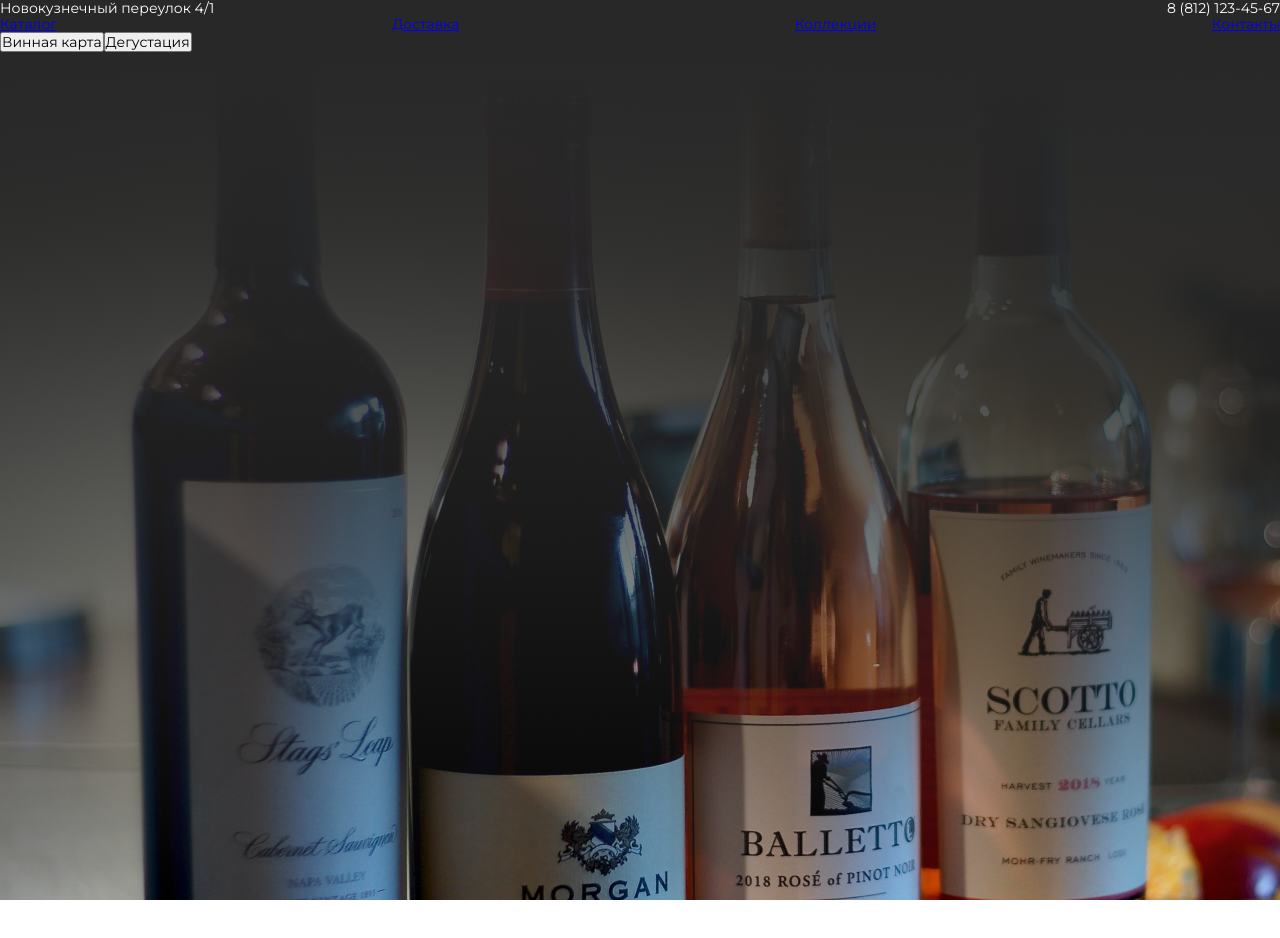
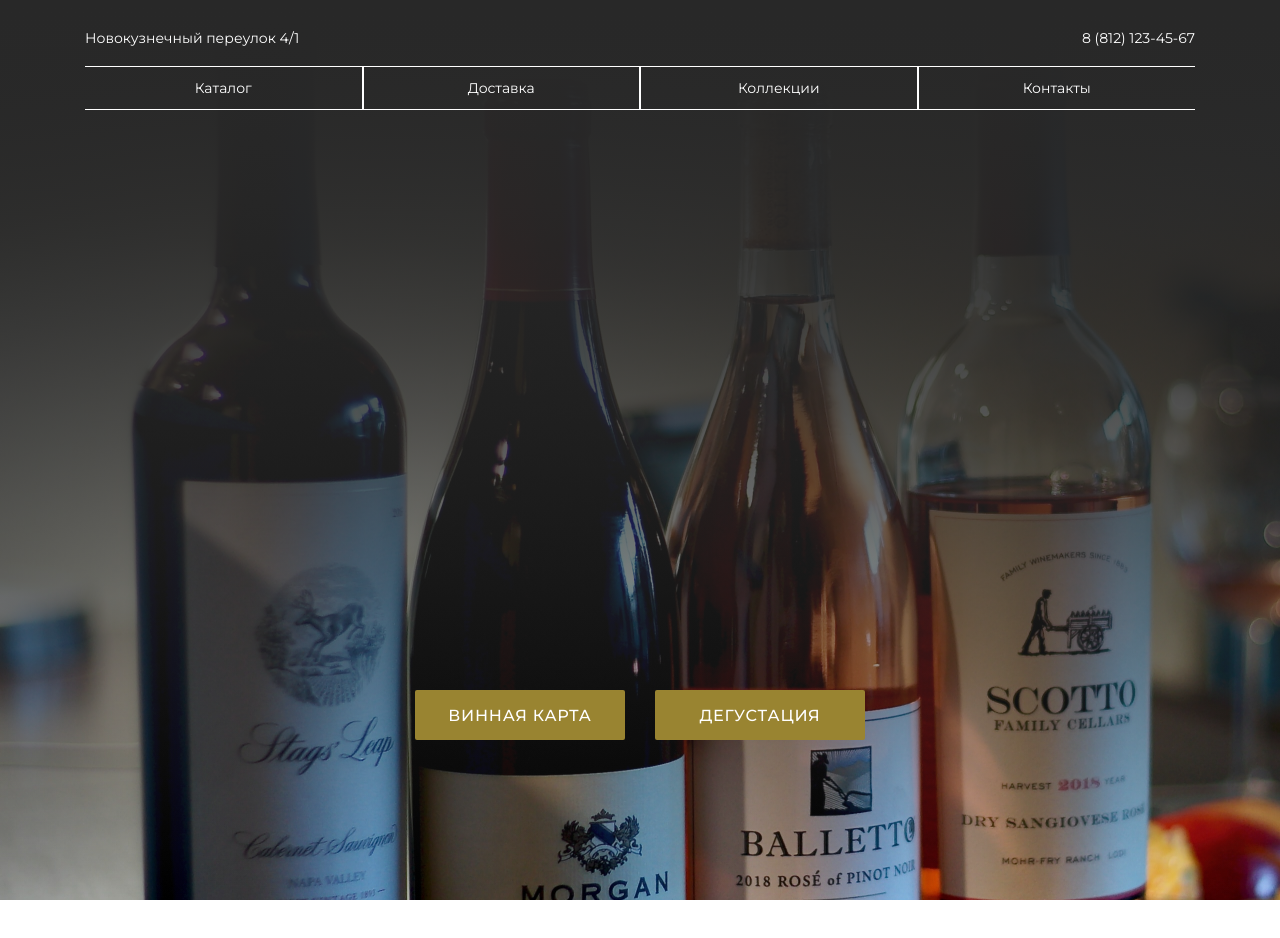
Before and after one commit to Konstantin-174/CSS-training-course-le_corte, a React (Create React App) app: page / in a window 1280 px wide. Shown: the top 938 px of the page. Built offline with nearby package versions, Linux system fonts and the light colour scheme.

Commit message:
4st commit (Header)

```diff
--- a/src/components/header/Header.jsx
+++ b/src/components/header/Header.jsx
@@ -1,11 +1,10 @@
 import React from 'react';
-import common from '../../styles/Common.module.scss';
 import local from './Header.module.scss';
 
 const Header = () => {
     return (
-        <header className={`${common.sectionOuter} + ${local.headerWrapper}`}>
-           <div className={`${common.sectionInner} + ${local.sectionInner}`}>
+        <header className={local.headerWrapper}>
+           <div className={local.sectionInner}>
                <div className={local.headerNav}>
                    <div className={local.headerContacts}>
                        <div className={local.headerContactsItem}>
--- a/src/components/header/Header.module.scss
+++ b/src/components/header/Header.module.scss
@@ -1,22 +1,28 @@
 @import "src/styles/variables";
 
 .headerWrapper {
-  //background: url("./img/bgc.png") no-repeat 50% 50%;
   background-size: cover;
   background: linear-gradient(180deg, #282828 0%, rgba(40, 40, 40, 0) 100%), url("./img/bgc.png"), no-repeat, 50% 50%, #ededed;
 
   .sectionInner {
-    width: 100%;
-    height: $base * 225;
+    width: 1110px;
+    height: 900px;
+    margin: 0 auto;
+    display: flex;
+    flex-direction: column;
+    //justify-content: space-between;
   }
 
   .headerNav {
     display: flex;
     flex-direction: column;
 
+
     .headerContacts {
       display: flex;
       justify-content: space-between;
+      padding-top: 30px;
+      padding-bottom: 20px;
 
       .headerContactsItem {
 
@@ -28,16 +34,64 @@
       justify-content: space-between;
 
       .headerLinksItem {
+        width: 25%;
+        padding-top: 13px;
+        padding-bottom: 13px;
+        text-align: center;
+        border: 1px solid #ffffff;
 
+        &:first-child {
+          border-left: none;
+        }
+
+        &:last-child {
+          border-right: none;
+        }
+
+        a {
+          transition: .3s;
+          color: #ffffff;
+          text-decoration: none;
+
+
+          &:hover {
+            color: darkgrey;
+          }
+        }
       }
     }
 
   }
 
   .headerBtns {
+    display: flex;
+    justify-content: space-between;
+    margin-top: 580px;
+    margin-left: auto;
+    margin-right: auto;
+    width: 450px;
+    height: 50px;
 
     .btnItem {
+      width: $base * 52.5; //Variable $base it's fucking bullshit therefore I will never use it again
+      padding: $base * 4 $base * 7.5;
+      background: #998431;
+      border: none;
+      border-radius: 2px;
+      color: #ffffff;
+      letter-spacing: 0.05em;
+      text-transform: uppercase;
+      outline: none;
+      font-weight: $fw-md;
+      font-size: $fs-m;
+      line-height: $base * 5;
+      transition: .3s;
+      cursor: pointer;
 
+      &:hover {
+        background: darken(#998431, 5%);
+        color: darkgrey;
+      }
     }
   }
 }
--- a/src/styles/Common.module.scss
+++ /dev/null
@@ -1,12 +0,0 @@
-@import "variables";
-
-// === Common styles ===
-.sectionOuter {
-
-}
-
-.sectionInner {
-width: $base * 480  // 1920px;
-}
-
-// === / Common styles ===
```
